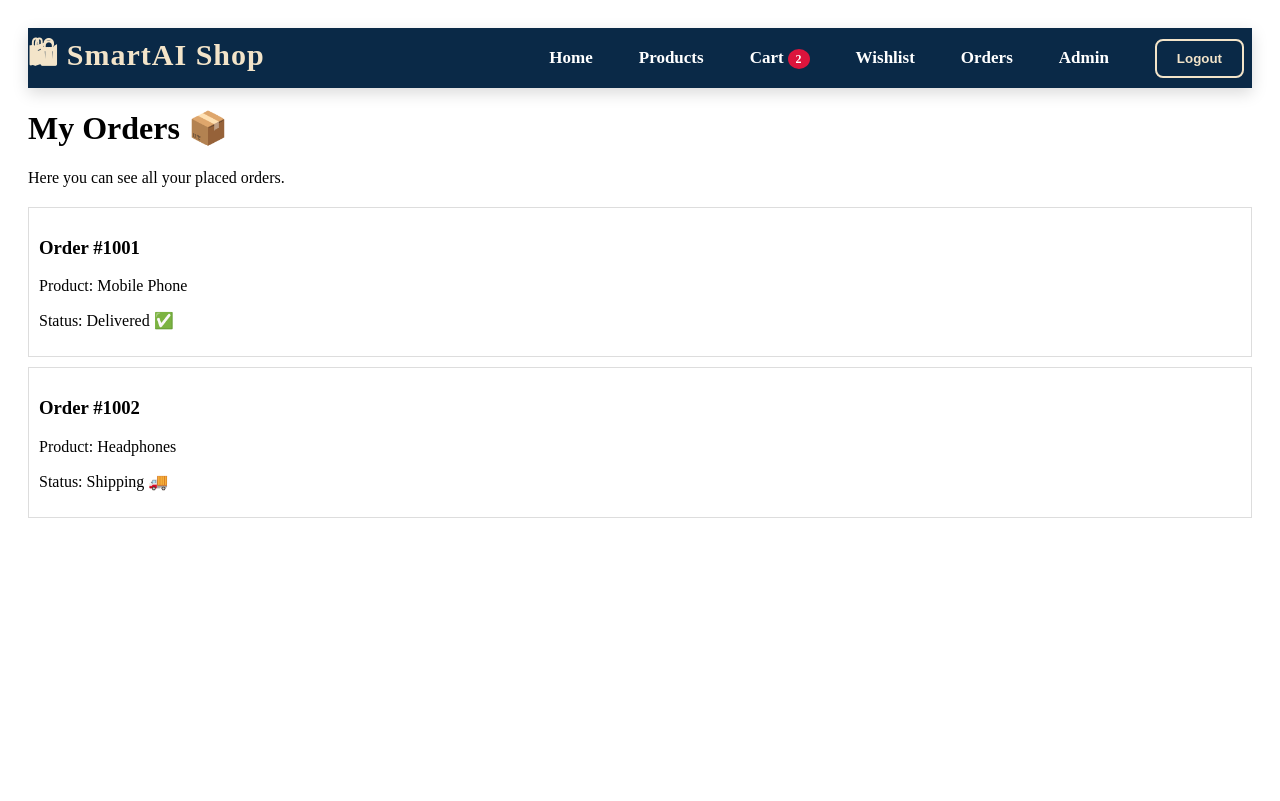
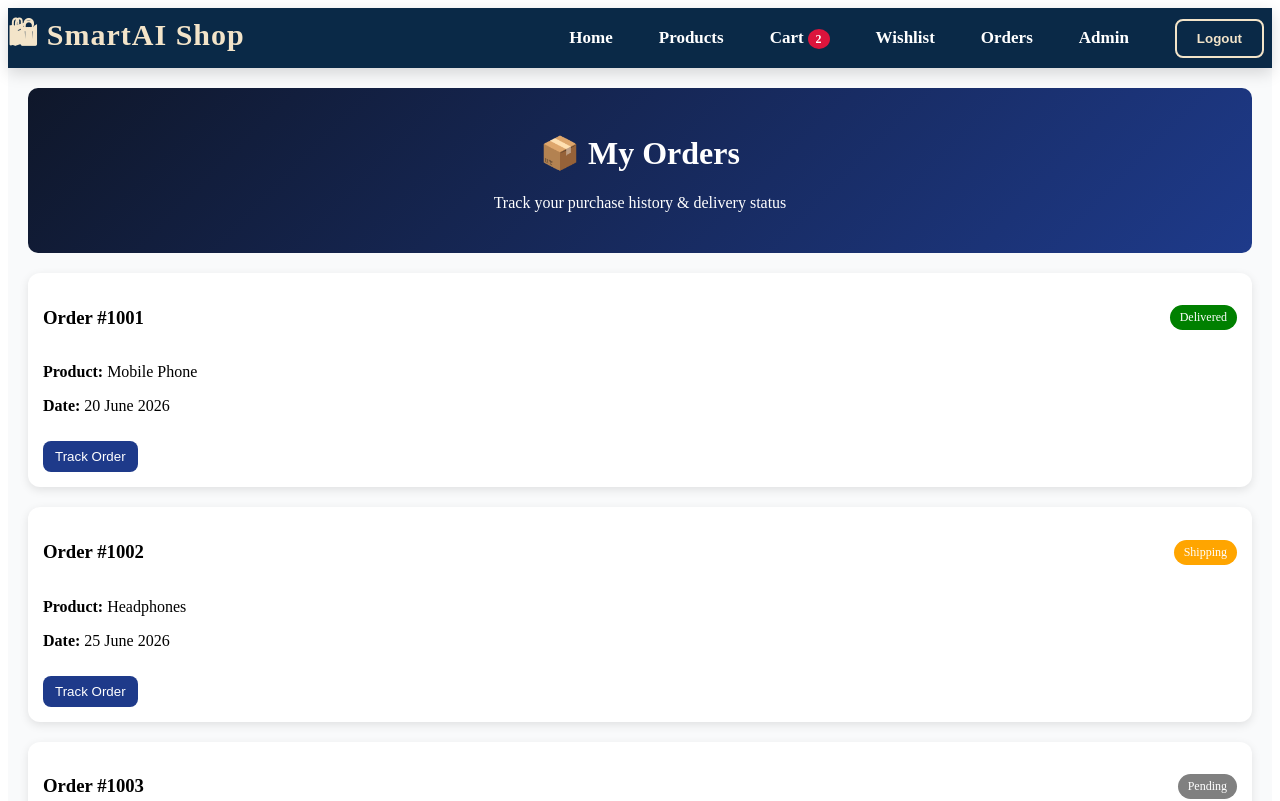
Before and after one commit to pallavinarsinge04/smart_ai_ecommerce, a React (Vite) app in the folder client/: page /orders in a window 1280 px wide. Shown: the top 801 px of the page. Built offline with nearby package versions, Linux system fonts and the light colour scheme; no server answers.

Commit message:
feat(orders): add modern orders UI with status tracking and improved layout

```diff
--- a/client/src/pages/Orders.css
+++ b/client/src/pages/Orders.css
@@ -1,27 +1,85 @@
-.orders-page, .admin-orders {
-    padding: 30px;
-    background: #F3E4C9;
+.orders-container {
+  padding: 20px;
+  background: #f9fafb;
   min-height: 100vh;
 }
 
+/* HEADER */
+.orders-header {
+  background: linear-gradient(135deg, #0f172a, #1e3a8a);
+  color: white;
+  padding: 25px;
+  border-radius: 10px;
+  text-align: center;
+}
+
+/* GRID */
+.orders-grid {
+  display: grid;
+  gap: 20px;
+  margin-top: 20px;
+}
+
+/* CARD */
 .order-card {
   background: white;
-    padding: 20px;
-    margin-bottom: 15px;
+  padding: 15px;
   border-radius: 12px;
-    box-shadow: 0 5px 15px rgba(0,0,0,0.15);
+  box-shadow: 0 3px 10px rgba(0,0,0,0.1);
+  transition: 0.3s;
 }
 
-.order-card h3 {
-    color: #0A2947;
+.order-card:hover {
+  transform: translateY(-5px);
 }
 
-.order-card p {
-    color: #8B5E3C;
+/* TOP */
+.order-top {
+  display: flex;
+  justify-content: space-between;
+  align-items: center;
 }
 
-.order-card select {
+/* STATUS BADGES */
+.status {
+  padding: 5px 10px;
+  border-radius: 20px;
+  font-size: 12px;
+  color: white;
+}
+
+.delivered {
+  background: green;
+}
+
+.shipping {
+  background: orange;
+}
+
+.pending {
+  background: gray;
+}
+
+/* BUTTON */
+.track-btn {
   margin-top: 10px;
-    padding: 10px;
+  padding: 8px 12px;
+  background: #1e3a8a;
+  color: white;
+  border: none;
   border-radius: 8px;
+  cursor: pointer;
 }
+
+.track-btn:hover {
+  background: #2563eb;
+}
+
+/* EMPTY */
+.empty-orders {
+  text-align: center;
+  margin-top: 50px;
+  background: white;
+  padding: 40px;
+  border-radius: 10px;
+}
--- a/client/src/pages/Orders.jsx
+++ b/client/src/pages/Orders.jsx
@@ -1,25 +1,77 @@
-import React from "react";
+import React, { useState } from "react";
 import Navbar from "../components/Navbar";
+import "./Orders.css";
+
 function Orders() {
+  const [orders] = useState([
+    {
+      id: "1001",
+      product: "Mobile Phone",
+      status: "Delivered",
+      date: "20 June 2026",
+    },
+    {
+      id: "1002",
+      product: "Headphones",
+      status: "Shipping",
+      date: "25 June 2026",
+    },
+    {
+      id: "1003",
+      product: "Smart Watch",
+      status: "Pending",
+      date: "28 June 2026",
+    },
+  ]);
+
+  const getStatusClass = (status) => {
+    if (status === "Delivered") return "delivered";
+    if (status === "Shipping") return "shipping";
+    return "pending";
+  };
+
   return (
-    <div style={{ padding: "20px" }}>
-         <Navbar />
-      <h1>My Orders 📦</h1>
+    <div>
+      <Navbar />
 
-      <p>Here you can see all your placed orders.</p>
+      <div className="orders-container">
 
-      {/* Sample Orders UI */}
-      <div style={{ marginTop: "20px" }}>
-        <div style={{ border: "1px solid #ddd", padding: "10px", marginBottom: "10px" }}>
-          <h3>Order #1001</h3>
-          <p>Product: Mobile Phone</p>
-          <p>Status: Delivered ✅</p>
+        {/* HEADER */}
+        <div className="orders-header">
+          <h1>📦 My Orders</h1>
+          <p>Track your purchase history & delivery status</p>
         </div>
 
-        <div style={{ border: "1px solid #ddd", padding: "10px" }}>
-          <h3>Order #1002</h3>
-          <p>Product: Headphones</p>
-          <p>Status: Shipping 🚚</p>
+        {/* ORDERS LIST */}
+        <div className="orders-grid">
+
+          {orders.length === 0 ? (
+            <div className="empty-orders">
+              <h2>No orders yet 🛒</h2>
+              <p>Start shopping to see your orders here</p>
+            </div>
+          ) : (
+            orders.map((order) => (
+              <div className="order-card" key={order.id}>
+
+                <div className="order-top">
+                  <h3>Order #{order.id}</h3>
+                  <span className={`status ${getStatusClass(order.status)}`}>
+                    {order.status}
+                  </span>
+                </div>
+
+                <p><b>Product:</b> {order.product}</p>
+                <p><b>Date:</b> {order.date}</p>
+
+                <button className="track-btn">
+                  Track Order
+                </button>
+
+              </div>
+            ))
+          )}
+
         </div>
       </div>
     </div>
```
Lines whose indentation alone changed are shown as unchanged.
